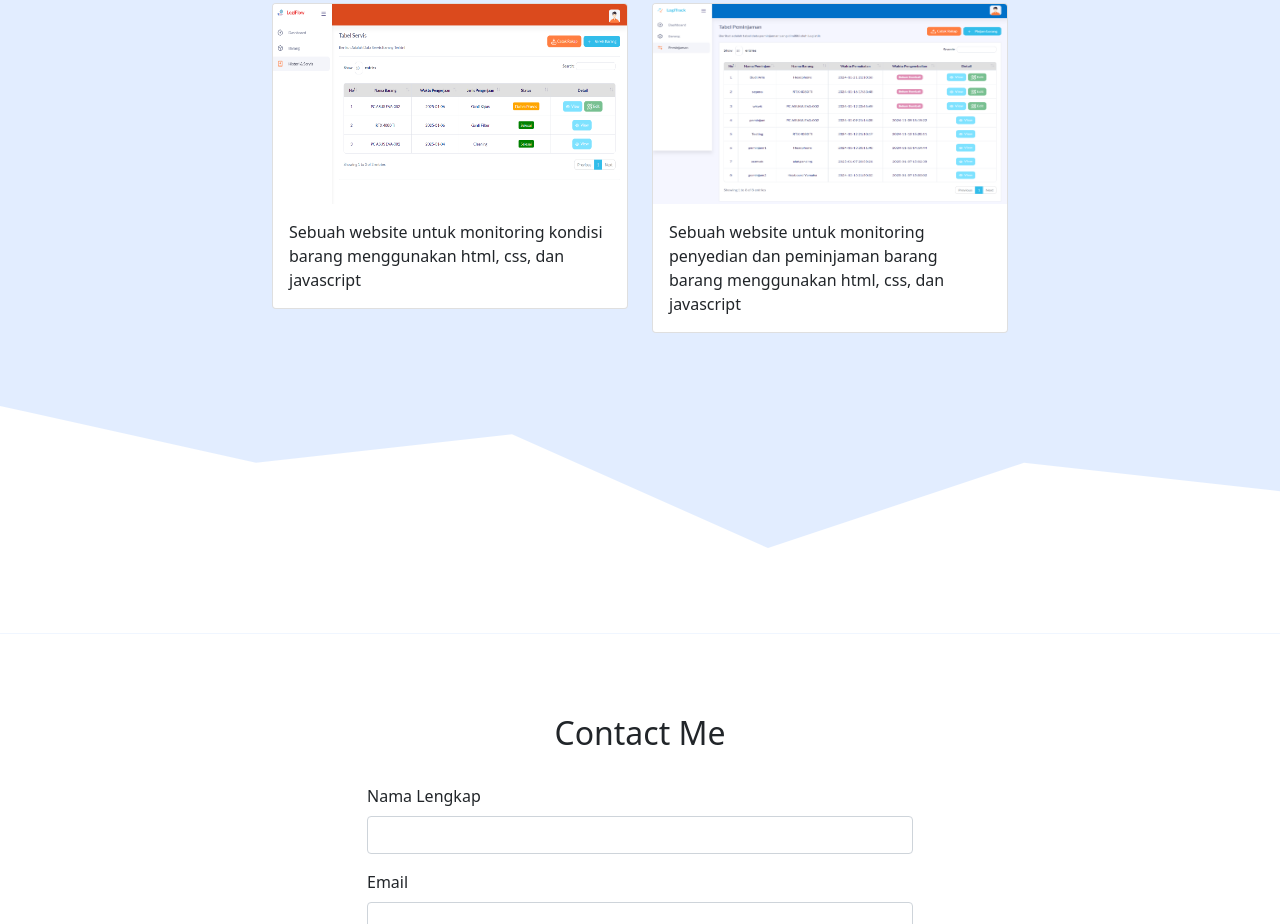
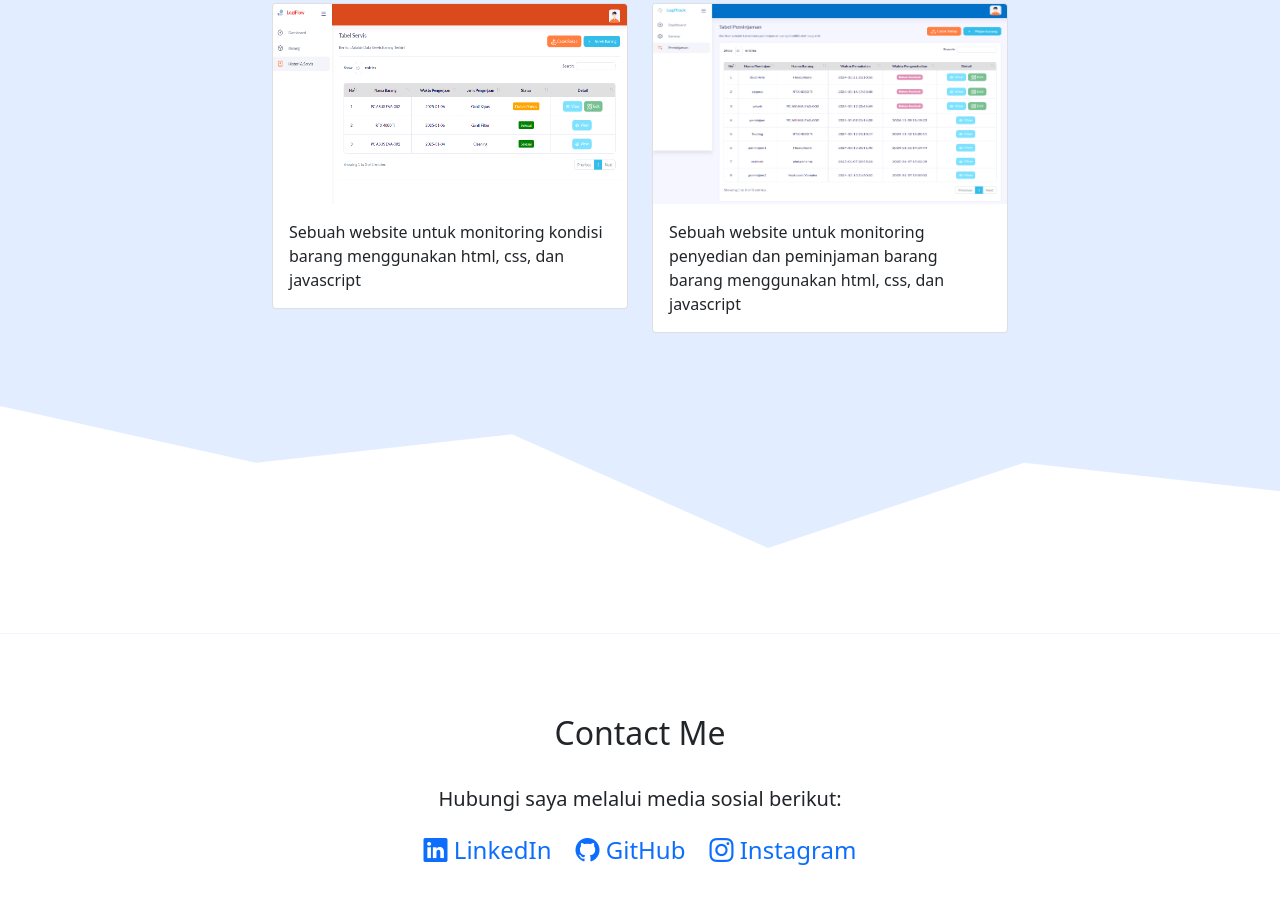
Before and after one commit to christianperdana/christianperdana.github.io, a plain HTML site: page index.html in a window 1280 px wide. Shown: the part 1876-2800 px from the top of the page. Drawn offline with nearby package versions, Linux system fonts and the light colour scheme.

Commit message:
update css dan html
uodate css dan html

```diff
--- a/css/style.css
+++ b/css/style.css
@@ -1,16 +1,29 @@
-.jumbotron{
+.jumbotron {
     padding-top: 6rem;
     background-color: #e2edff;
 }
 
-#projects{
+#projects {
     background-color: #e2edff;
 }
 
-section{
+section {
     padding-top: 5rem;
 }
 
-.card-img-top{
+.card-img-top {
     height: 200px;
 }
+
+@media (min-width: 768px) {
+    #contact ul {
+        display: flex;
+        justify-content: center;
+        gap: 1.5rem;
+        /* Jarak antar item */
+    }
+
+    #contact ul li {
+        display: inline-block;
+    }
+}
--- a/index.html
+++ b/index.html
@@ -16,7 +16,8 @@
   <nav class="navbar navbar-expand-lg navbar-dark bg-primary shadow-sm fixed-top">
     <div class="container">
       <a class="navbar-brand" href="#">Christian Paramitha</a>
-          <button class="navbar-toggler" type="button" data-bs-toggle="collapse" data-bs-target="#navbarNav" aria-controls="navbarNav" aria-expanded="false" aria-label="Toggle navigation">
+      <button class="navbar-toggler" type="button" data-bs-toggle="collapse" data-bs-target="#navbarNav"
+        aria-controls="navbarNav" aria-expanded="false" aria-label="Toggle navigation">
         <span class="navbar-toggler-icon"></span>
       </button>
       <div class="collapse navbar-collapse" id="navbarNav">
@@ -44,7 +45,10 @@
     <img src="img/profil.png" alt="Christian" width="200" class="rounded-circle img-thumbnail">
     <h1 class="display-5">Christian Iisvharapranidana Paramitha</h1>
     <p class="lead"></p>
-        <svg xmlns="http://www.w3.org/2000/svg" viewBox="0 0 1440 320"><path fill="#fff" fill-opacity="1" d="M0,192L288,288L576,256L864,128L1152,128L1440,192L1440,320L1152,320L864,320L576,320L288,320L0,320Z"></path></svg>
+    <svg xmlns="http://www.w3.org/2000/svg" viewBox="0 0 1440 320">
+      <path fill="#fff" fill-opacity="1"
+        d="M0,192L288,288L576,256L864,128L1152,128L1440,192L1440,320L1152,320L864,320L576,320L288,320L0,320Z"></path>
+    </svg>
   </section>
   <!-- akhir Jumbotron -->
 
@@ -58,14 +62,22 @@
       </div>
       <div class="row justify-content-center fs-6 text-center">
         <div class="col-md-4" data-aos="fade-right" data-aos-duration="1000">
-                    <p>Saya adalah seorang baru lulus kuliah yang sedang bersemangat mendalami dunia web developer. Dalam enam bulan terakhir, Saya telah giat belajar dan menguasai dasar-dasar pemrograman seperti HTML, CSS, dan JavaScript melalui berbagai sumber online dan interaksi dengan komunitas pengembang.</p>
+          <p>Saya adalah seorang baru lulus kuliah yang sedang bersemangat mendalami dunia web developer. Dalam enam
+            bulan terakhir, Saya telah giat belajar dan menguasai dasar-dasar pemrograman seperti HTML, CSS, dan
+            JavaScript melalui berbagai sumber online dan interaksi dengan komunitas pengembang.</p>
         </div>
-                <div class="col-md-4"  data-aos="fade-left" data-aos-duration="1000" data-aos-delay="200">
-                    <p>Saya juga telah mencoba diri dengan membangun proyek-proyek sederhana untuk meningkatkan keterampilan saya. Meskipun baru dalam industri ini, saya memiliki ketekunan dan semangat untuk terus belajar, tumbuh, dan beradaptasi dengan perkembangan teknologi. Tujuan saya adalah membangun karir yang sukses sebagai web developer yang berkontribusi dalam menciptakan solusi teknologi inovatif dan berdampak positif.</p>
+        <div class="col-md-4" data-aos="fade-left" data-aos-duration="1000" data-aos-delay="200">
+          <p>Saya juga telah mencoba diri dengan membangun proyek-proyek sederhana untuk meningkatkan keterampilan saya.
+            Meskipun baru dalam industri ini, saya memiliki ketekunan dan semangat untuk terus belajar, tumbuh, dan
+            beradaptasi dengan perkembangan teknologi. Tujuan saya adalah membangun karir yang sukses sebagai web
+            developer yang berkontribusi dalam menciptakan solusi teknologi inovatif dan berdampak positif.</p>
         </div>
       </div>
     </div>
-        <svg xmlns="http://www.w3.org/2000/svg" viewBox="0 0 1440 320"><path fill="#e2edff" fill-opacity="1" d="M0,128L288,160L576,128L864,192L1152,128L1440,64L1440,320L1152,320L864,320L576,320L288,320L0,320Z"></path></svg>
+    <svg xmlns="http://www.w3.org/2000/svg" viewBox="0 0 1440 320">
+      <path fill="#e2edff" fill-opacity="1"
+        d="M0,128L288,160L576,128L864,192L1152,128L1440,64L1440,320L1152,320L864,320L576,320L288,320L0,320Z"></path>
+    </svg>
   </section>
   <!-- akhir about -->
 
@@ -79,7 +91,7 @@
       </div>
       <div class="row justify-content-center">
         <div class="col-md-4 mb-3">
-                    <div class="card"  data-aos="flip-left" data-aos-duration="500">
+          <div class="card" data-aos="flip-left" data-aos-duration="500">
             <img src="img/web RPL.png" class="card-img-top" alt="Project 1">
             <div class="card-body">
               <p class="card-text">Sebuah website kedai kopi yang dibuat menggunakan html, css dan jsp</p>
@@ -90,7 +102,8 @@
           <div class="card" data-aos="flip-left" data-aos-duration="500" data-aos-delay="100">
             <img src="img/web p2tkp.png" class="card-img-top" alt="Project 2">
             <div class="card-body">
-                          <p class="card-text">Sebuah website untuk tes kesiapan anak untuk bersekolah menggunakan html, css, dan javascript</p>
+              <p class="card-text">Sebuah website untuk tes kesiapan anak untuk bersekolah menggunakan html, css, dan
+                javascript</p>
             </div>
           </div>
         </div>
@@ -106,7 +119,8 @@
           <div class="card" data-aos="flip-left" data-aos-duration="500" data-aos-delay="200">
             <img src="img/Monitoring inventaris.png" class="card-img-top" alt="Project 4">
             <div class="card-body">
-                          <p class="card-text">Sebuah website untuk monitoring kondisi barang menggunakan html, css, dan javascript</p>
+              <p class="card-text">Sebuah website untuk monitoring kondisi barang menggunakan html, css, dan javascript
+              </p>
             </div>
           </div>
         </div>
@@ -114,13 +128,17 @@
           <div class="card" data-aos="flip-left" data-aos-duration="500" data-aos-delay="200">
             <img src="img/inventaris.png" class="card-img-top" alt="Project 5">
             <div class="card-body">
-                          <p class="card-text">Sebuah website untuk monitoring penyedian dan peminjaman barang barang menggunakan html, css, dan javascript</p>
+              <p class="card-text">Sebuah website untuk monitoring penyedian dan peminjaman barang barang menggunakan
+                html, css, dan javascript</p>
             </div>
           </div>
         </div>
       </div>
     </div>
-        <svg xmlns="http://www.w3.org/2000/svg" viewBox="0 0 1440 320"><path fill="#fff" fill-opacity="1" d="M0,64L288,128L576,96L864,224L1152,128L1440,160L1440,320L1152,320L864,320L576,320L288,320L0,320Z"></path></svg>
+    <svg xmlns="http://www.w3.org/2000/svg" viewBox="0 0 1440 320">
+      <path fill="#fff" fill-opacity="1"
+        d="M0,64L288,128L576,96L864,224L1152,128L1440,160L1440,320L1152,320L864,320L576,320L288,320L0,320Z"></path>
+    </svg>
   </section>
   <!-- akhir projext -->
 
@@ -133,40 +151,41 @@
         </div>
       </div>
       <div class="row justify-content-center">
-                <div class="col-md-6 ">
-                    <div class="alert alert-success alert-dismissible fade show d-none my-alert" role="alert">
-                        <strong>Terimakasih</strong> pesan anda sudah kami terima.
-                        <button type="button" class="btn-close" data-bs-dismiss="alert" aria-label="Close"></button>
-                      </div>
-                    <form name="submit-to-google-sheet">
-                        <div class="mb-3">
-                          <label for="name" class="form-label">Nama Lengkap</label>
-                          <input type="text" class="form-control" id="name" aria-describedby="name" name="nama">
-                        </div>
-                        <div class="mb-3">
-                          <label for="email" class="form-label">Email</label>
-                          <input type="email" class="form-control" id="email" aria-describedby="email" name="email">
-                        </div>
-                        <div class="mb-3">
-                            <label for="pesan" class="form-label">Pesan</label>
-                            <textarea class="form-control" id="pesan" rows="3" name="pesan"></textarea>
-                        </div>
-                        <button type="submit" class="btn btn-primary btn-kirim">Submit</button>
-                        <button class="btn btn-primary btn-loading d-none" type="button" disabled>
-                            <span class="spinner-border spinner-border-sm" role="status" aria-hidden="true"></span>
-                            Loading...
-                          </button>
-                      </form>
+        <div class="col-md-6 text-center">
+          <p style="font-size: 1.25rem;">Hubungi saya melalui media sosial berikut:</p>
+          <ul class="list-unstyled" style="font-size: 1.5rem; line-height: 2.5rem;">
+            <li>
+              <a href="https://www.linkedin.com/in/christian-iisvharapranidana-paramitha-abba56281/" target="_blank"
+                class="text-decoration-none">
+                <i class="bi bi-linkedin"></i> LinkedIn
+              </a>
+            </li>
+            <li>
+              <a href="https://github.com/christianperdana" target="_blank" class="text-decoration-none">
+                <i class="bi bi-github"></i> GitHub
+              </a>
+            </li>
+            <li>
+              <a href="https://www.instagram.com/christianpranidana/" target="_blank" class="text-decoration-none">
+                <i class="bi bi-instagram"></i> Instagram
+              </a>
+            </li>
+          </ul>
         </div>
       </div>
     </div>
-        <svg xmlns="http://www.w3.org/2000/svg" viewBox="0 0 1440 320"><path fill="#0d6efd" fill-opacity="1" d="M0,128L288,160L576,256L864,192L1152,64L1440,192L1440,320L1152,320L864,320L576,320L288,320L0,320Z"></path></svg>
+    <svg xmlns="http://www.w3.org/2000/svg" viewBox="0 0 1440 320">
+      <path fill="#0d6efd" fill-opacity="1"
+        d="M0,128L288,160L576,256L864,192L1152,64L1440,192L1440,320L1152,320L864,320L576,320L288,320L0,320Z"></path>
+    </svg>
   </section>
+
   <!-- akhir contact -->
 
   <!-- footer -->
   <footer class="bg-primary text-white text-center pb-4">
-        <p>Created by <i class="bi bi-heart-fill text-danger"></i> <a href="https://www.instagram.com/christianpranidana/" class="text-white fw-bold">Christian Perdana</a></p>
+    <p>Created by <i class="bi bi-heart-fill text-danger"></i> <a href="https://www.instagram.com/christianpranidana/"
+        class="text-white fw-bold">Christian Perdana</a></p>
   </footer>
   <!-- akhir footer -->
 
@@ -185,10 +204,10 @@
   <script src="https://cdnjs.cloudflare.com/ajax/libs/gsap/3.12.2/TextPlugin.min.js"></script>
   <script>
     gsap.registerPlugin(TextPlugin);
-        gsap.to('.lead', {duration: 2, delay: 1.5, text: 'Beginner Web Developer'})
-        gsap.from('.jumbotron img', {duration : 1, rotateY: 360, opacity: 0});
-        gsap.from('.navbar', {duration: 1.5, y: '-100%', opacity: 0, ease: 'bounce'});
-        gsap.from('.display-5', {duration: 1, x: -50, opacity: 0, delay: 0.5, ease: 'back'});
+    gsap.to('.lead', { duration: 2, delay: 1.5, text: 'Beginner Web Developer' })
+    gsap.from('.jumbotron img', { duration: 1, rotateY: 360, opacity: 0 });
+    gsap.from('.navbar', { duration: 1.5, y: '-100%', opacity: 0, ease: 'bounce' });
+    gsap.from('.display-5', { duration: 1, x: -50, opacity: 0, delay: 0.5, ease: 'back' });
   </script>
   <!-- akhir GSAP script -->
 
@@ -215,7 +234,7 @@
       // tampilkan tombol loading hilangkan tombol kirim
       btnLoading.classList.toggle('d-none');
       btnKirim.classList.toggle('d-none');
-          fetch(scriptURL, { method: 'POST', body: new FormData(form)})
+      fetch(scriptURL, { method: 'POST', body: new FormData(form) })
         .then(response => {
           // tampilkan tombol kirim hilangkan tombol loading
           btnLoading.classList.toggle('d-none');
@@ -224,7 +243,8 @@
           myAlert.classList.toggle('d-none');
           // reset form
           form.reset();
-                console.log('Success!', response)})
+          console.log('Success!', response)
+        })
         .catch(error => console.error('Error!', error.message));
     });
   </script>
```
Lines whose indentation alone changed are shown as unchanged.
